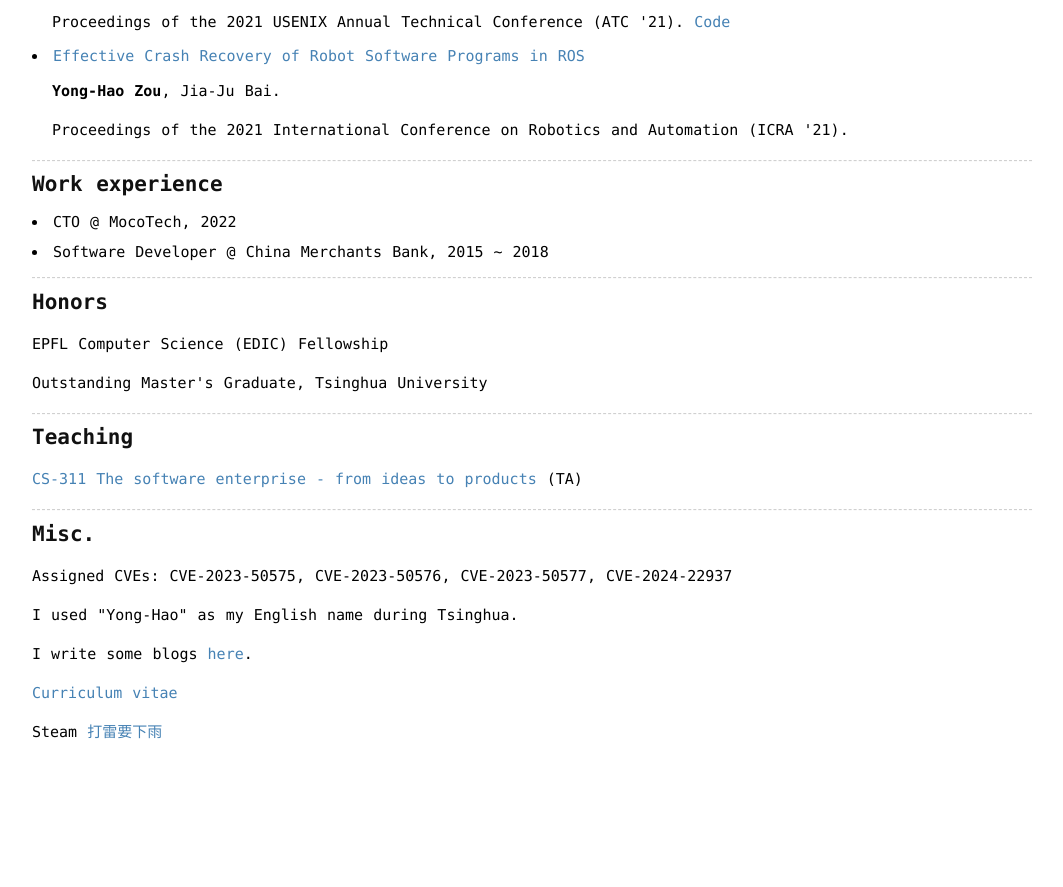
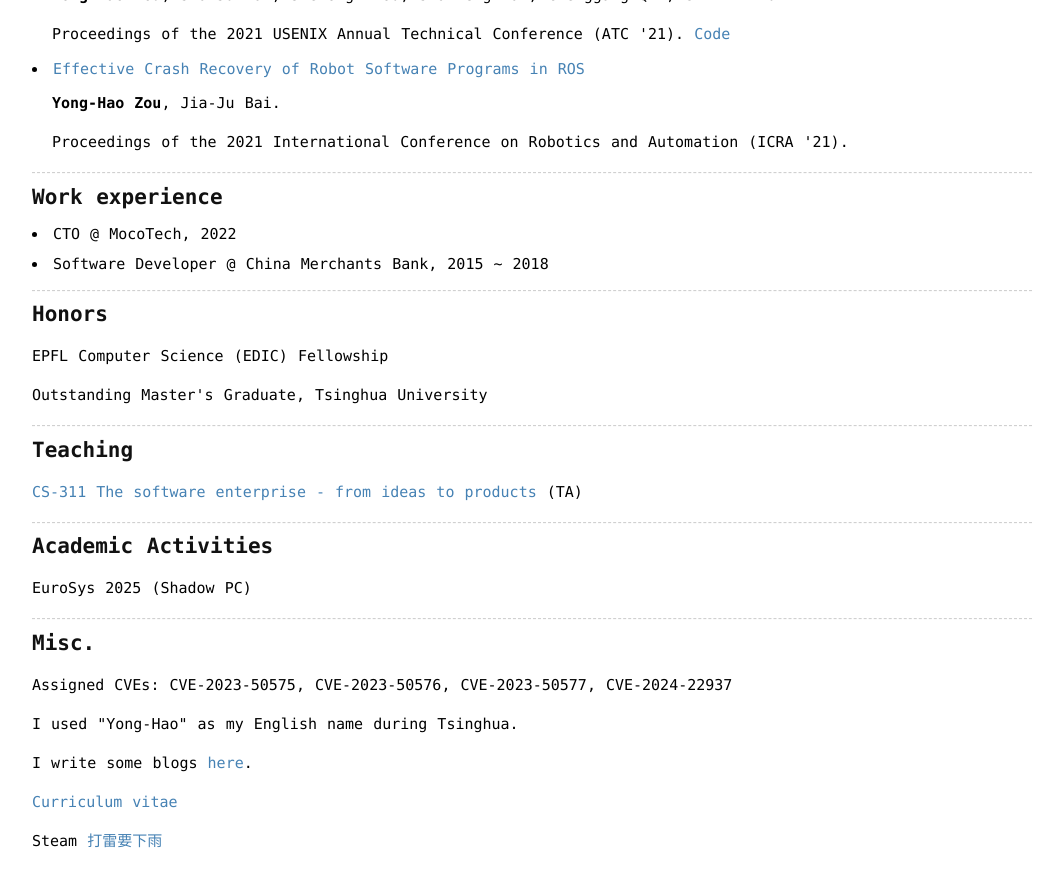
Before and after one commit to zouyonghao/zouyonghao.github.io, a Jekyll site: the page built from index.md, in a window 1280 px wide and 900 px high, scrolled down 1260 px. Shown: the top 887 px of the window, without its empty margins (108-1171 px from the left). Built offline with Jekyll 4.4.1, drawn with Linux system fonts in a browser that asks for light colours; before the commit the page ends 2051 px from its top, so only the background shows below that.

Commit message:
add Academic Activities

```diff
--- a/_layouts/home.html
+++ b/_layouts/home.html
@@ -62,6 +62,8 @@
                     <p>Computer Systems, Security, Fuzzing, Verification, Robotics</p>
 
                     <p>Currently, I am working on system software verification.</p>
+
+                    <hr>
 
                     <h2 id="biography">Biography</h2>
 
@@ -139,6 +141,12 @@
 
                     <hr>
 
+                    <h2 id="activities">Academic Activities</h2>
+
+                    <p>EuroSys 2025 (Shadow PC)</p>
+
+                    <hr>
+
                     <h2 id="misc">Misc.</h2>
 
                     <p>Assigned CVEs: CVE-2023-50575, CVE-2023-50576, CVE-2023-50577, CVE-2024-22937</p>
```
